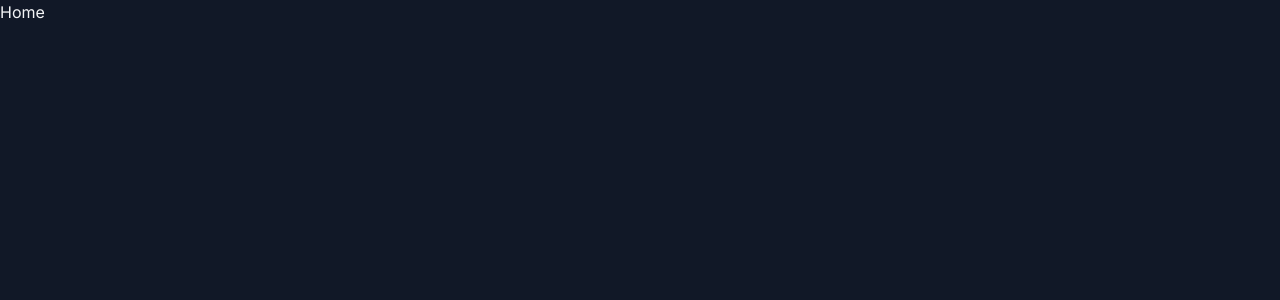
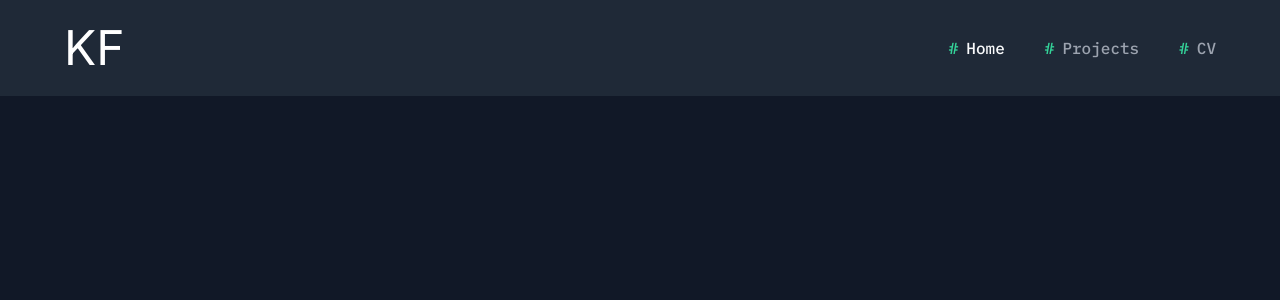
Before and after one commit to kefflen/next-portfolio, a Next.js app: page / in a window 1280 px wide. Shown: the top 300 px of the page. Built offline with nearby package versions, Linux system fonts and the light colour scheme.

Commit message:
feat: create Header component

```diff
--- /dev/null
+++ b/app/components/header/index.tsx
@@ -0,0 +1,36 @@
+'use client'
+import Link from "next/link"
+import { NavItem } from "./nav-item"
+
+const NAV_ITEMS = [
+  {
+    label: "Home",
+    href: "/",
+  },
+  {
+    label: "Projects",
+    href: "/projects",
+  },
+  {
+    label: "CV",
+    href: "/CV",
+  },
+]
+
+export const Header = () => {
+  return (
+    <header className="bg-gray-800 text-white p-4 absolute top-0 w-full z-10 h-24 flex items-center justify-center">
+      <div className="container flex items-center justify-between">
+        <Link href={"/"}>
+          <h1 className="text-5xl">KF</h1>
+        </Link>
+
+        <nav className="flex gap-4 sm:gap-10">
+          {NAV_ITEMS.map((item, index) => (
+            <NavItem key={item.label} label={item.label} href={item.href} />
+          ))}
+        </nav>
+      </div>
+    </header>
+  )
+}
--- /dev/null
+++ b/app/components/header/nav-item.tsx
@@ -0,0 +1,26 @@
+import { cn } from "@/app/lib/utils"
+import Link from "next/link"
+import { usePathname } from "next/navigation"
+
+type NavItemProps = {
+  label: string
+  href: string
+}
+
+export const NavItem = ({ label, href }: NavItemProps) => {
+  const pathName = usePathname()
+  const isActive = pathName === href
+
+  return (
+    <Link
+      href={href}
+      className={cn(
+        "text-gray-400 flex gap-2 items-center font-medium font-mono",
+        isActive && "text-gray-50"
+      )}
+    >
+      <span className="text-emerald-400">#</span>
+      <a>{label}</a>
+    </Link>
+  )
+}
--- a/app/page.tsx
+++ b/app/page.tsx
@@ -1,7 +1,9 @@
+import { Header } from "./components/header"
 
 export default function Home() {
   return (
     <main className="flex min-h-screen flex-col">
+      <Header />
       <h1>Home</h1>
     </main>
   );
```
